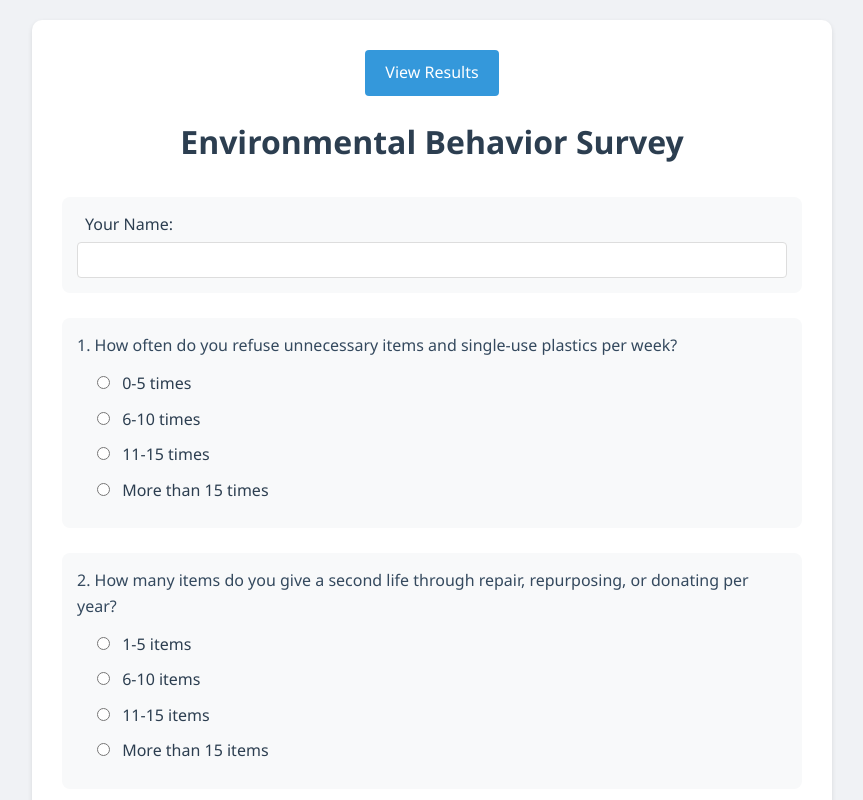
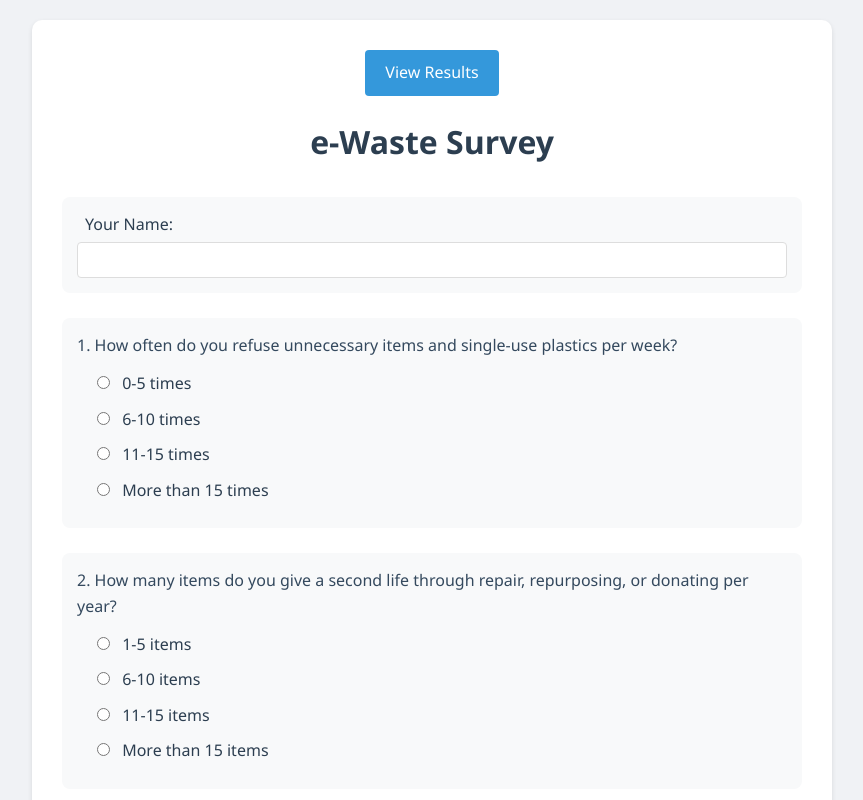
Before and after one commit to ichorev/e-waste, a website: page index.html in a window 1280 px wide. Shown: the top 800 px of the page, without its empty margins (208-1071 px from the left). Drawn offline with Linux system fonts and the light colour scheme.

Commit message:
Update index.html

```diff
--- a/index.html
+++ b/index.html
@@ -3,7 +3,7 @@
 <head>
     <meta charset="UTF-8">
     <meta name="viewport" content="width=device-width, initial-scale=1.0">
-    <title>Environmental Behavior Survey</title>
+    <title>E Waste survey</title>
     <style>
         * {
             margin: 0;
@@ -134,7 +134,7 @@
             <a href="/results.html">View Results</a>
         </div>
 
-        <h1>Environmental Behavior Survey</h1>
+        <h1>e-Waste Survey</h1>
         <div id="successMessage" class="success-message">Survey submitted successfully!</div>
         <div id="errorMessage" class="error-message">Error submitting survey. Please try again.</div>
 
```
